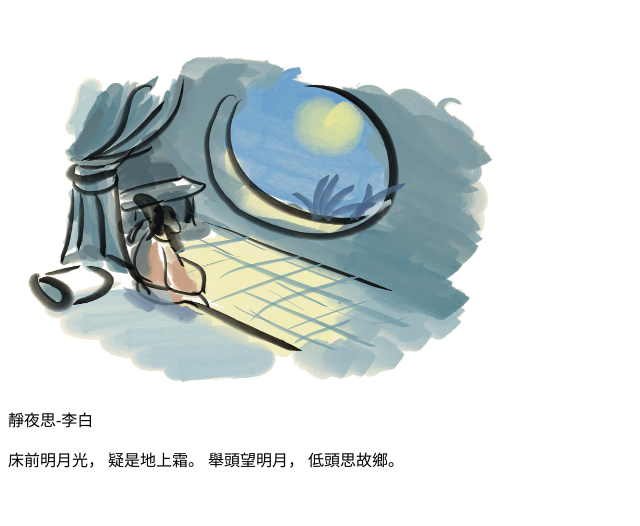
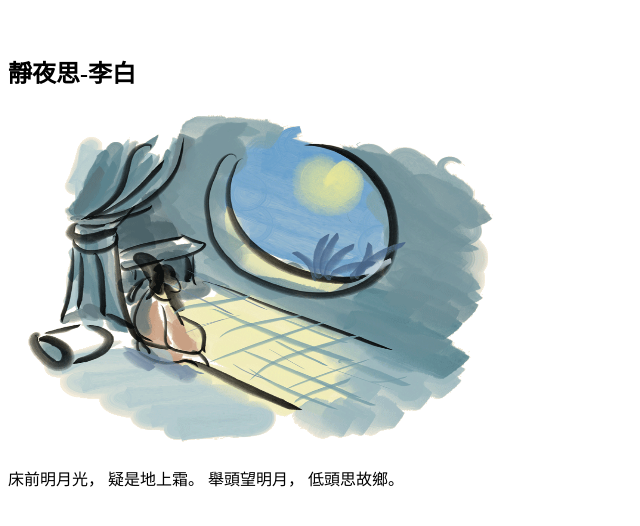
Before and after one commit to eileenhsiao/eileenhsiao.github.io, a plain HTML site: page 0312/n0312.html in a window 1280 px wide. Shown: the whole page, without its empty margins (0-640 px from the left). Drawn offline with Linux system fonts and the light colour scheme.

Commit message:
Update n0312.html

```diff
--- a/0312/n0312.html
+++ b/0312/n0312.html
@@ -7,8 +7,8 @@
 
 <body>
 <p>&nbsp;</p>
+<h2>靜夜思-李白</h2>
 <p><img src="draw18.png" width="507" height="337" alt=""/></p>
-<p>靜夜思-李白</p>
 <p>床前明月光， 疑是地上霜。 舉頭望明月， 低頭思故鄉。&nbsp;</p>
 </body>
 </html>
```
